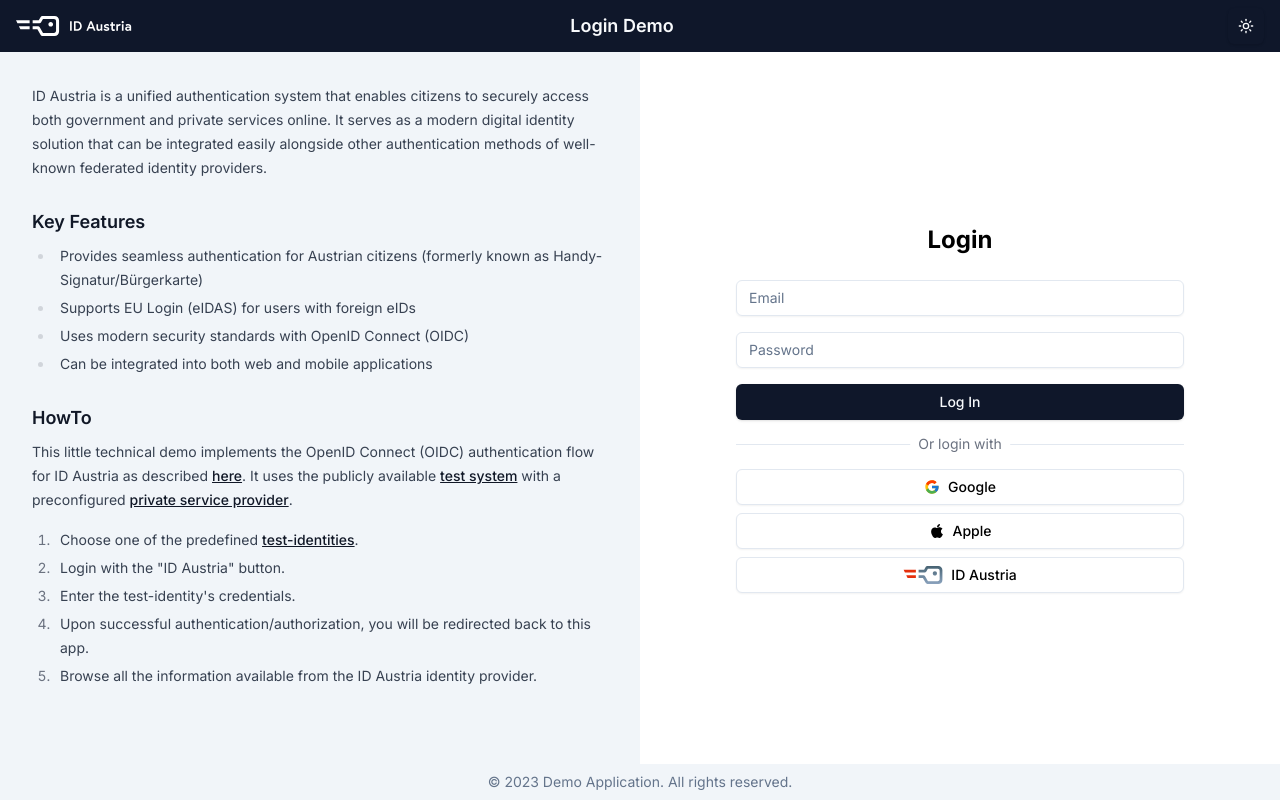
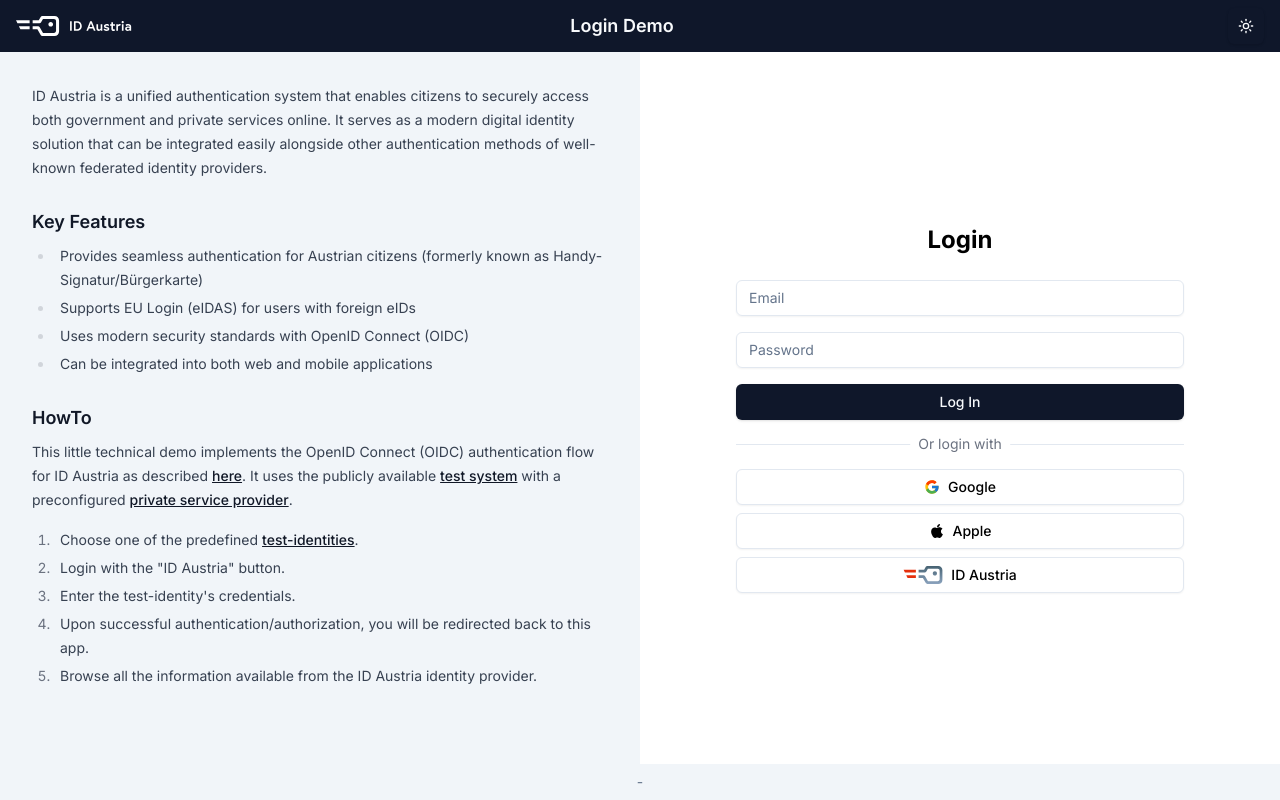
Before and after one commit to rudgal/id-austria-demo, a Next.js app: page / in a window 1280 px wide. Built offline with nearby package versions, Linux system fonts and the light colour scheme.

Commit message:
rework texts

```diff
--- a/src/components/footer.tsx
+++ b/src/components/footer.tsx
@@ -1,9 +1,7 @@
 export function Footer() {
   return (
     <footer className="bg-slate-100 py-2 dark:bg-slate-800">
-      <div className="container mx-auto px-4 text-center text-sm text-slate-500 dark:text-slate-400">
-        © 2023 Demo Application. All rights reserved.
-      </div>
+      <div className="container mx-auto px-4 text-center text-sm text-slate-500 dark:text-slate-400">-</div>
     </footer>
   );
 }
```
